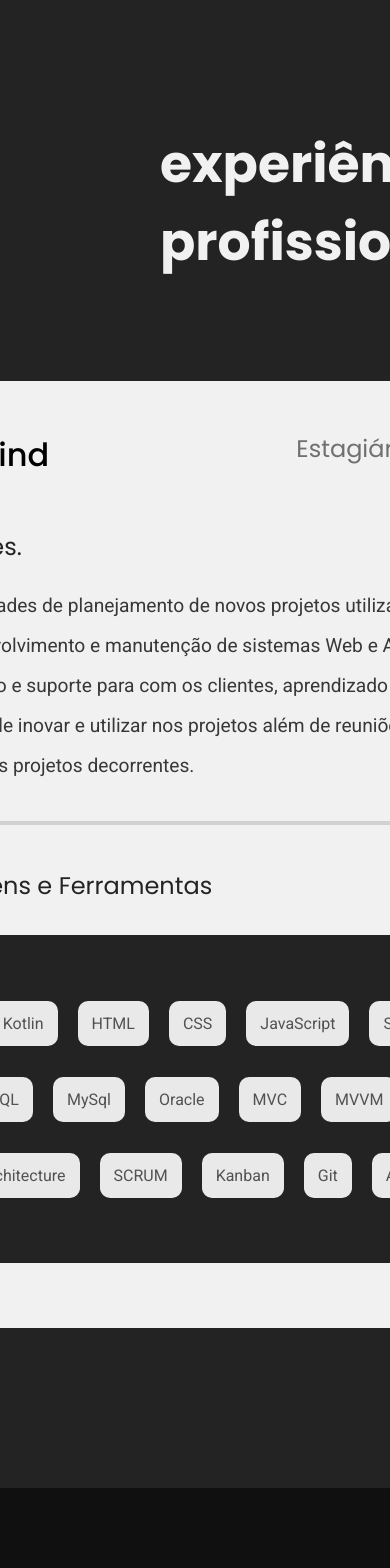
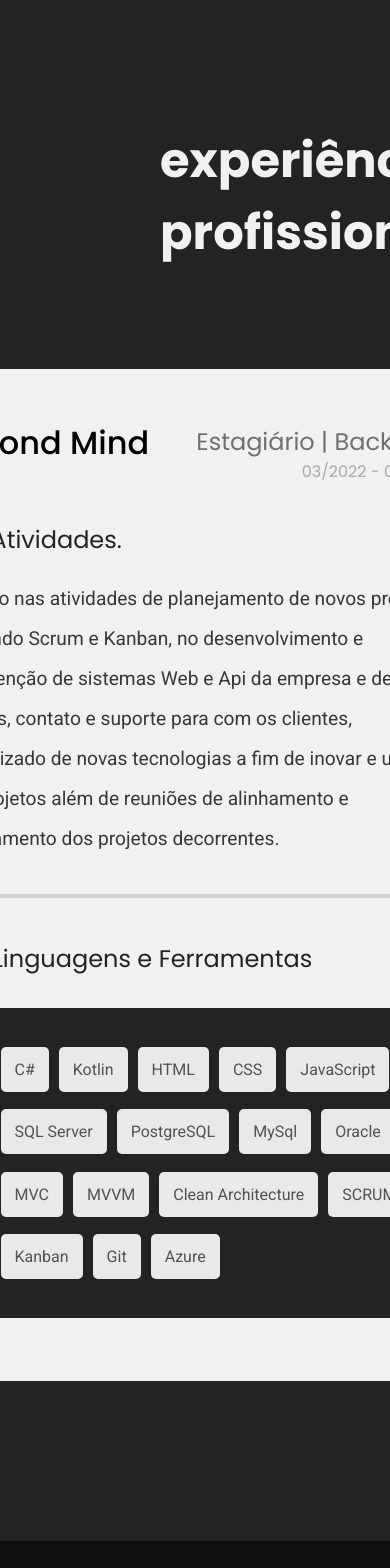
Before and after one commit to samuelcazaes/portfolio-samuel, a React (Vite) app: page / in a window 390 px wide. Shown: the part 5980-7548 px from the top of the page. Built offline with nearby package versions, Linux system fonts and the light colour scheme.

Commit message:
adicionando responsividade < 1300px para seção experiências

```diff
--- a/src/Components/experiencias/Experiencias.module.css
+++ b/src/Components/experiencias/Experiencias.module.css
@@ -181,3 +181,94 @@
   transition: 0.5s;
   border: 3px solid #933FCF;
 }
+
+@media(max-width:1300px) {
+
+  .experiencias {
+    background-color: #232323;
+    display: flex;
+    flex-direction: column;
+    padding: 160px;
+  }
+
+  .sectionTitle {
+    text-align: center;
+    font-size: 3rem;
+    color: #f1f1f1;
+  }
+
+  .logoContainer {
+    display: flex;
+    align-items: center;
+    justify-content: center;
+    background-color: #933FCF;
+    width: 150px;
+    height: 1012px;
+    border-radius: 10px 0px 0px 10px;
+  }
+
+  .logoContainer img {
+    width: 50%;
+    height: 50%;
+  }
+
+  .infoContainer {
+    background-color: #f1f1f1;
+    padding: 50px;
+    width: 609px;
+    height: auto;
+    border-radius: 0px 10px 10px 0px;
+  }
+
+  .skillsBox {
+    width: 510px;
+    height: 310px;
+    background-color: #232323;
+    border-radius: 10px;
+    margin-top: 30px;
+    display: flex;
+    flex-wrap: wrap;
+    gap: 10px;
+    padding: 35px;
+    padding-left: 60px;
+    align-items: center;
+    position: relative;
+  }
+
+  .skillsBox::after {
+    content: '';
+    width: 6px;
+    height: 235px;
+    background-color: #933FCF;
+    position: absolute;
+    left: 25px
+  }
+
+  .skillsBox span {
+    font-size: 1rem;
+    font-family: var(--type-third);
+    font-weight: 400;
+    color: #525252;
+    background-color: #e9e9e9;
+    padding: 10px 11px 10px 11px;
+    border-radius: 5px;
+    transition: 0.5s;
+    border: 3px solid transparent;
+    cursor: default;
+  }
+
+  .subTitleInfo {
+    text-align: right;
+    margin-top: 5px
+  }
+
+  .titleContainer h1::after {
+    content: '';
+    width: 6px;
+    height: 24px;
+    background-color: #933FCF;
+    position: absolute;
+    left: -17px;
+    top: 12px
+  }
+}
```
